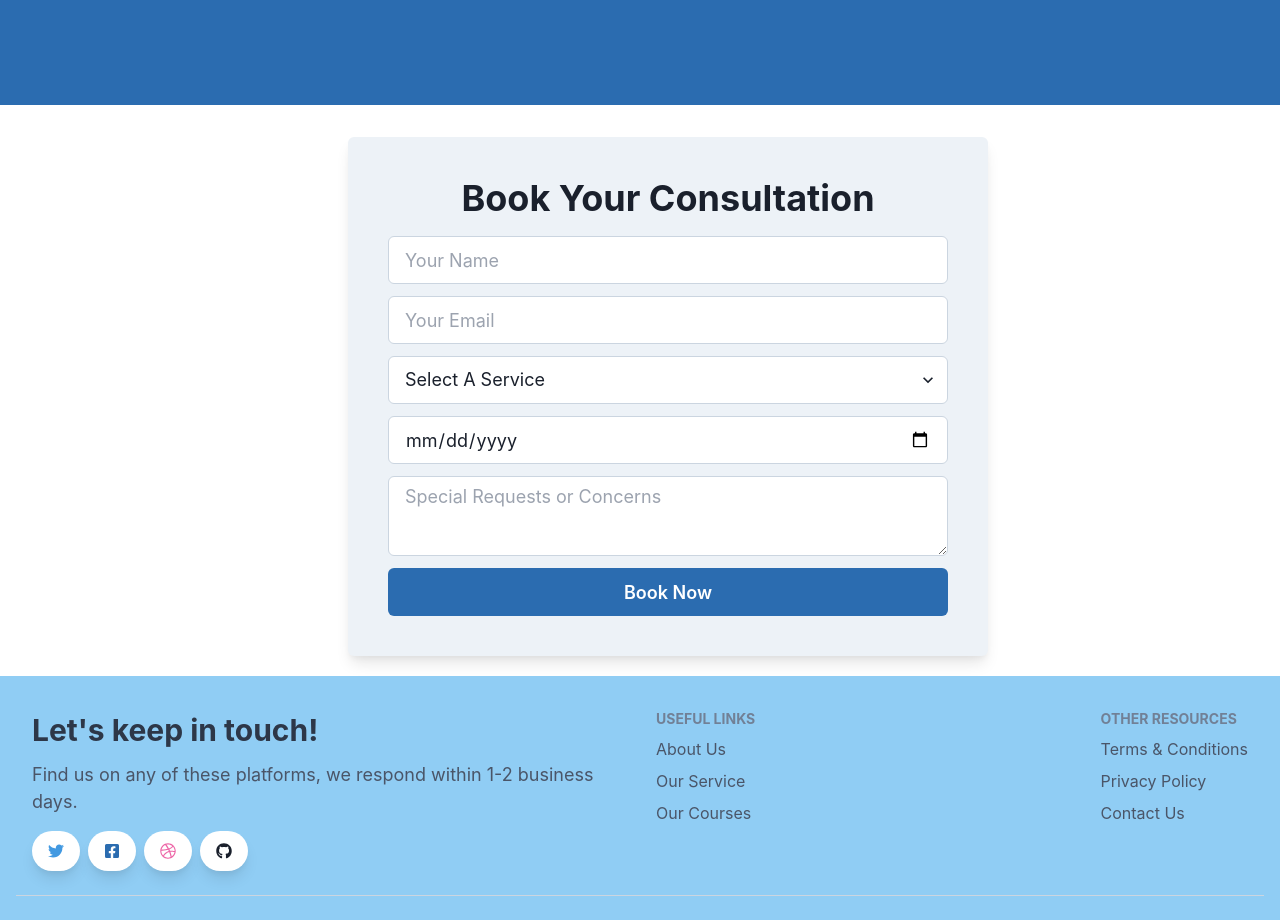
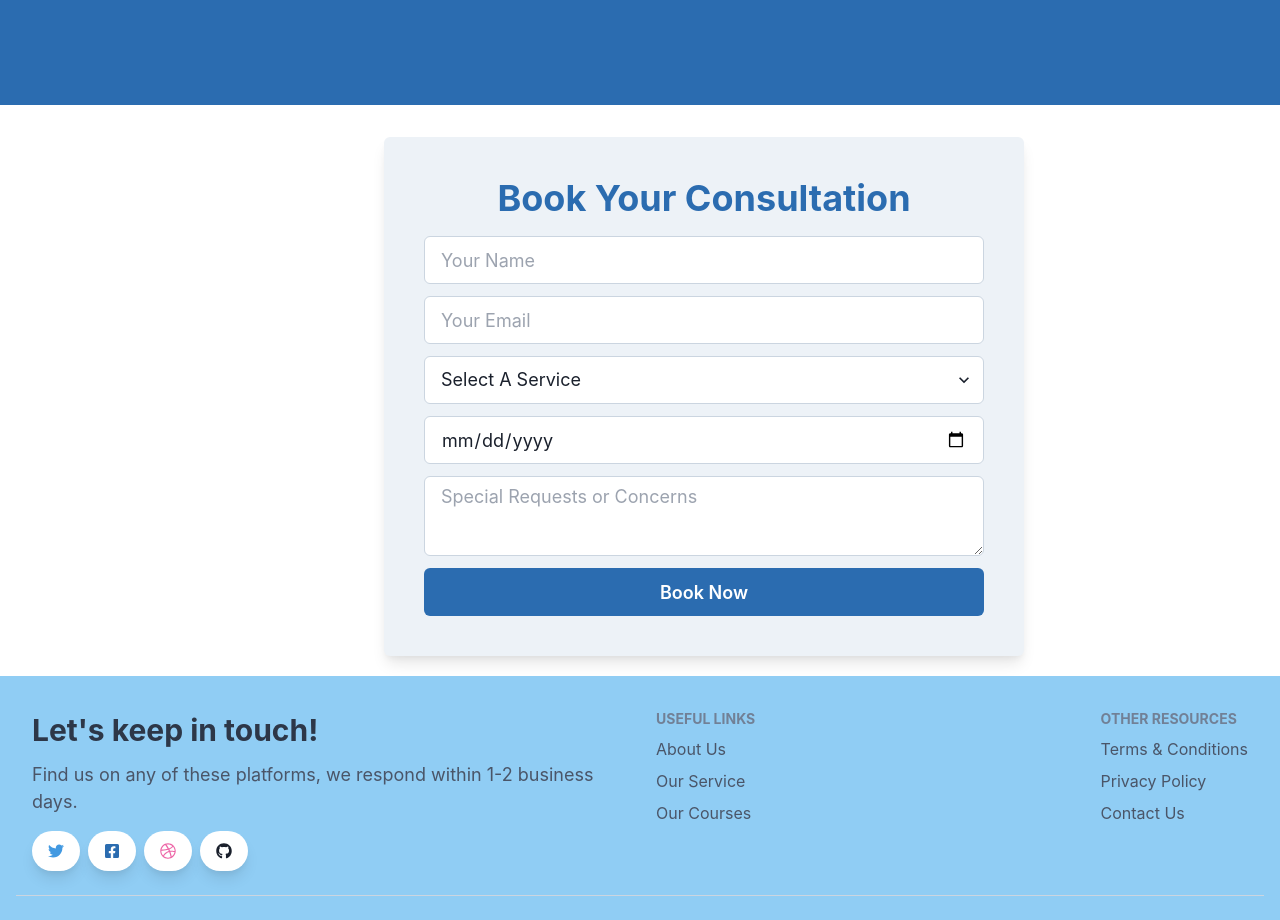
Before and after one commit to oduyemi/IdyllC, a React (Create React App) app: page / in a window 1280 px wide. Shown: the part 3500-4420 px from the top of the page. Built offline with nearby package versions, Linux system fonts and the light colour scheme.

Commit message:
update bookings

```diff
--- a/src/components/Booking.tsx
+++ b/src/components/Booking.tsx
@@ -28,8 +28,8 @@ export const Booking: React.FC = () => {
       {/* Form Section */}
       <Box className="container position-relative" marginTop="2rem">
         <Flex justifyContent="center">
-          <Box bg="gray.100" p={10}  className="md:ml-14" textAlign="center" rounded="md" shadow="lg" width={{ base: "90%", sm: "80%", md: "60%", lg: "50%" }}>
-            <Heading as="h1" mb={4}>
+          <Box bg="gray.100" p={10}  className="md:ml-32" textAlign="center" rounded="md" shadow="lg" width={{ base: "90%", sm: "80%", md: "60%", lg: "50%" }}>
+            <Heading as="h1" color="blue.600" mb={4}>
               Book Your Consultation
             </Heading>
             <form>
```
